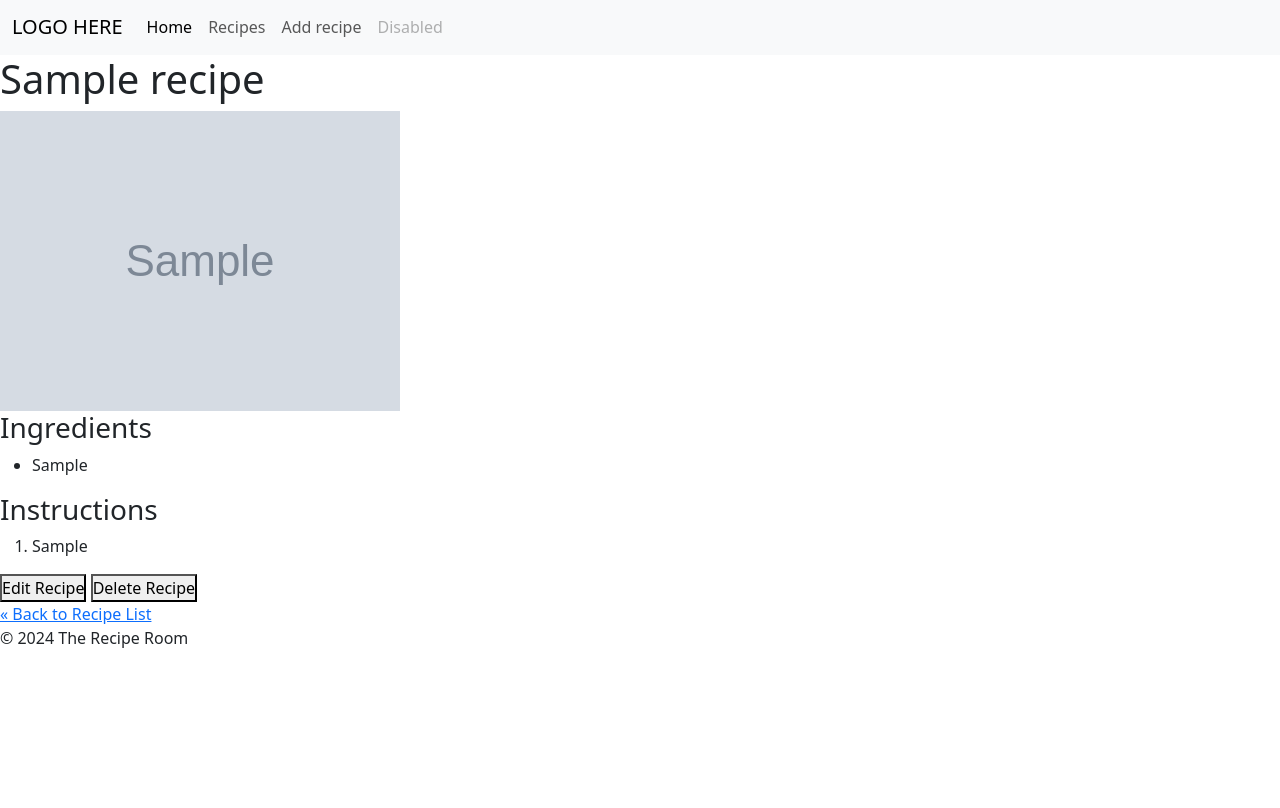
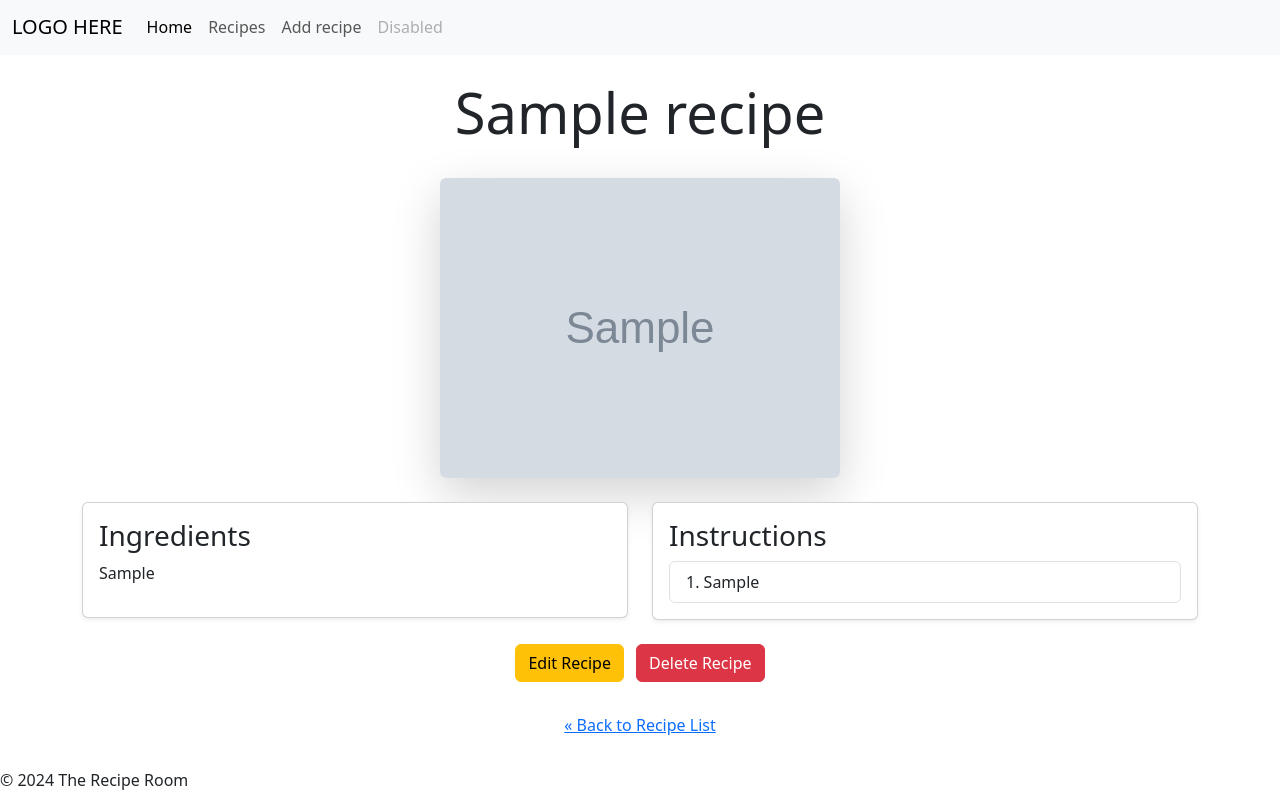
Before and after one commit to CiaranBrain/The-Recipe-Room, a Django app: page /recipe/1/ in a window 1280 px wide. Shown: the part 57-865 px from the top of the page. Before the commit the page ends 705 px from the top, so only its background shows below. Run offline with Django 5.2, Linux system fonts and the light colour scheme; tables that the repository leaves empty hold one stand-in row (values such as "Sample post"); grey boxes marked "Sample" are stand-in pictures.

Commit message:
changed detailed recipe view, also changed modal, and changed javascript to work with bootstrap modal

```diff
--- a/recipe_room/recipes/static/js/recipe.js
+++ b/recipe_room/recipes/static/js/recipe.js
@@ -1,18 +1,17 @@
 document.addEventListener('DOMContentLoaded', function () {
-    const editBtn = document.getElementById('edit-btn');
-    const closeModalBtn = document.getElementById('close-modal');
-    const editModal = document.getElementById('edit-modal');
-    const editForm = document.getElementById('edit-recipe-form');
+    const editBtn = document.getElementById('edit-btn'); // Button that triggers the modal
+    const editModalElement = document.getElementById('edit-modal'); // Modal element
+    const editForm = document.getElementById('edit-recipe-form'); // Form inside the modal
+
+    // Initialize the Bootstrap 5 Modal
+    const editModal = new bootstrap.Modal(editModalElement);
 
     // Show the edit modal when the edit button is clicked
     editBtn.addEventListener('click', function () {
-        editModal.style.display = 'block';
+        editModal.show(); // Use Bootstrap's modal show method
     });
 
-    // Close the modal when the close button is clicked
-    closeModalBtn.addEventListener('click', function () {
-        editModal.style.display = 'none';
-    });
+    // Close the modal (Bootstrap automatically handles this with data-bs-dismiss="modal" on the cancel button)
 
     // Handle the form submission with AJAX
     editForm.addEventListener('submit', function (e) {
@@ -32,10 +31,9 @@ document.addEventListener('DOMContentLoaded', function () {
         .then(response => response.json())
         .then(data => {
             if (data.success) {
-                // Success! You can close the modal and maybe refresh part of the page.
-                editModal.style.display = 'none';
+                editModal.hide(); // Hide the modal using Bootstrap's hide method
                 alert('Recipe updated successfully!');
-                location.reload(); // Reload the page to reflect changes
+                location.reload(); // Optionally reload the page to reflect changes
             } else {
                 alert('Error updating the recipe.');
             }
@@ -46,12 +44,13 @@ document.addEventListener('DOMContentLoaded', function () {
     });
 });
 
+// delete button
 const deleteBtn = document.getElementById('delete-btn');
 
 deleteBtn.addEventListener('click', function () {
     const confirmDelete = confirm('Are you sure you want to delete this recipe?');
     if (confirmDelete) {
-        const deleteUrl = deleteBtn.getAttribute('data-url'); // Get URL from data attribute
+        const deleteUrl = deleteBtn.getAttribute('data-url');
         fetch(deleteUrl, {
             method: 'POST',
             headers: {
--- a/recipe_room/recipes/templates/recipes/recipe_detail.html
+++ b/recipe_room/recipes/templates/recipes/recipe_detail.html
@@ -1,75 +1,117 @@
 {% extends 'base.html' %}
 {% load static %}
 
-{% block title %}{{ recipe.title }} - Detailed{% endblock %}
+{% block title %}{{ recipe.title }}{% endblock %}
 
 {% block content %}
-    <div class="recipe-detail-container">
+    <div class="container py-4">
         <!-- Recipe Title -->
-        <h1 class="recipe-title">{{ recipe.title }}</h1>
+        <div class="row mb-4">
+            <div class="col">
+                <h1 class="display-4 text-center">{{ recipe.title }}</h1>
+            </div>
+        </div>
 
         <!-- Recipe Image -->
-        <div class="recipe-image-container">
+        <div class="row mb-4">
+            <div class="col-12 text-center">
                 {% if recipe.image %}
-                <img src="{{ recipe.image.url }}" alt="{{ recipe.title }}" class="recipe-detail-image">
+                    <img src="{{ recipe.image.url }}" alt="{{ recipe.title }}" class="img-fluid rounded shadow-lg" style="max-height: 400px; object-fit: cover;">
                 {% else %}
-                <img src="{% static 'images/no_image.png' %}" alt="Default Image" class="recipe-detail-image">
+                    <img src="{% static 'images/no_image.png' %}" alt="Default Image" class="img-fluid rounded shadow-lg" style="max-height: 400px; object-fit: cover;">
                 {% endif %}
+            </div>
         </div>
 
         <!-- Recipe Ingredients and Instructions -->
-        <div class="recipe-info-container">
-            <h3>Ingredients</h3>
-            <ul>
+        <div class="row">
+            <!-- Ingredients Section -->
+            <div class="col-lg-6 mb-4">
+                <div class="card shadow-sm">
+                    <div class="card-body">
+                        <h3 class="card-title">Ingredients</h3>
+                        <ul class="list-unstyled">
                             {% for ingredient in recipe.ingredients.splitlines %}
-                    <li>{{ ingredient }}</li>
+                                <li class="mb-2">
+                                    <i class="bi bi-check-circle text-success"></i> {{ ingredient }}
+                                </li>
                             {% endfor %}
                         </ul>
+                    </div>
+                </div>
+            </div>
 
-            <h3>Instructions</h3>
-            <ol>
+            <!-- Instructions Section -->
+            <div class="col-lg-6 mb-4">
+                <div class="card shadow-sm">
+                    <div class="card-body">
+                        <h3 class="card-title">Instructions</h3>
+                        <ol class="list-group list-group-numbered">
                             {% for instruction in recipe.instructions.splitlines %}
-                    <li>{{ instruction }}</li>
+                                <li class="list-group-item">{{ instruction }}</li>
                             {% endfor %}
                         </ol>
+                    </div>
+                </div>
+            </div>
+        </div>
 
         <!-- Edit and Delete Buttons -->
-            <div class="action-buttons">
-                <button id="edit-btn" class="recipe-button">Edit Recipe</button>
-                <button id="delete-btn" class="recipe-button" data-url="{% url 'recipe_delete' recipe.id %}">Delete Recipe</button>
+        <div class="row mb-4">
+            <div class="col text-center">
+                <button id="edit-btn" class="btn btn-warning me-2" data-url="{% url 'recipe_edit' recipe.id %}">Edit Recipe</button>
+                <button id="delete-btn" class="btn btn-danger" data-url="{% url 'recipe_delete' recipe.id %}">Delete Recipe</button>
             </div>
         </div>
 
         <!-- Back to Recipe List Link -->
-        <div class="back-link">
-            <a href="{% url 'recipe_list' %}">&laquo; Back to Recipe List</a>
+        <div class="row">
+            <div class="col text-center">
+                <a href="{% url 'recipe_list' %}" class="btn btn-link">&laquo; Back to Recipe List</a>
+            </div>
         </div>
     </div>
 
     <!-- Modal for Editing Recipe -->
-    <div id="edit-modal" class="modal" style="display: none;">
+    <div id="edit-modal" class="modal fade" tabindex="-1" aria-labelledby="editModalLabel" aria-hidden="true">
+        <div class="modal-dialog modal-xl">
             <div class="modal-content">
+                <div class="modal-header">
+                    <h5 class="modal-title" id="editModalLabel">Edit Recipe</h5>
+                    <button type="button" class="btn-close" data-bs-dismiss="modal" aria-label="Close"></button>
+                </div>
+                <div class="modal-body">
                     <form id="edit-recipe-form" method="POST" enctype="multipart/form-data" action="{% url 'recipe_edit' recipe.id %}">
                         {% csrf_token %}
-                <h3>Edit Recipe</h3>
-
-                <label for="title">Title</label>
-                <input type="text" id="title" name="title" value="{{ recipe.title }}" class="modal-input">
-
-                <label for="ingredients">Ingredients</label>
-                <textarea id="ingredients" name="ingredients" class="modal-input">{{ recipe.ingredients }}</textarea>
-
-                <label for="instructions">Instructions</label>
-                <textarea id="instructions" name="instructions" class="modal-input">{{ recipe.instructions }}</textarea>
-
-                <label for="image">Image</label>
-                <input type="file" id="image" name="image" class="modal-input">
-
-                <div class="modal-buttons">
-                    <button type="submit" class="recipe-button">Save Changes</button>
-                    <button type="button" id="close-modal" class="recipe-button cancel-button">Cancel</button>
+                        <!-- Title -->
+                        <div class="mb-3">
+                            <label for="title" class="form-label">Title</label>
+                            <input type="text" id="title" name="title" value="{{ recipe.title }}" class="form-control" required>
+                        </div>
+                        <!-- Ingredients -->
+                        <div class="mb-3">
+                            <label for="ingredients" class="form-label">Ingredients</label>
+                            <textarea id="ingredients" name="ingredients" class="form-control" rows="4" required>{{ recipe.ingredients }}</textarea>
+                        </div>
+                        <!-- Instructions -->
+                        <div class="mb-3">
+                            <label for="instructions" class="form-label">Instructions</label>
+                            <textarea id="instructions" name="instructions" class="form-control" rows="4" required>{{ recipe.instructions }}</textarea>
+                        </div>
+                        <!-- Image -->
+                        <div class="mb-3">
+                            <label for="image" class="form-label">Image</label>
+                            <input type="file" id="image" name="image" class="form-control">
+                        </div>
+                        <!-- Modal Footer -->
+                        <div class="modal-footer">
+                            <button type="submit" class="btn btn-primary">Save Changes</button>
+                            <button type="button" class="btn btn-secondary" data-bs-dismiss="modal">Cancel</button>
                         </div>
                     </form>
+                </div>
+            </div>
+        </div>
     </div>
 </div>
 
--- a/recipe_room/recipes/views.py
+++ b/recipe_room/recipes/views.py
@@ -10,7 +10,7 @@ def recipe_list(request):
     recipe_list = Recipe.objects.all().order_by('created_on')
 
     # Set up pagination
-    paginator = Paginator(recipe_list, 3)
+    paginator = Paginator(recipe_list, 6)
     page_number = request.GET.get('page')
 
     page_obj = paginator.get_page(page_number)
```
Also changed, not shown: recipe_room/recipes/templates/recipes/recipe_list.html (+15 -13 lines). Lines whose indentation alone changed are shown as unchanged.
